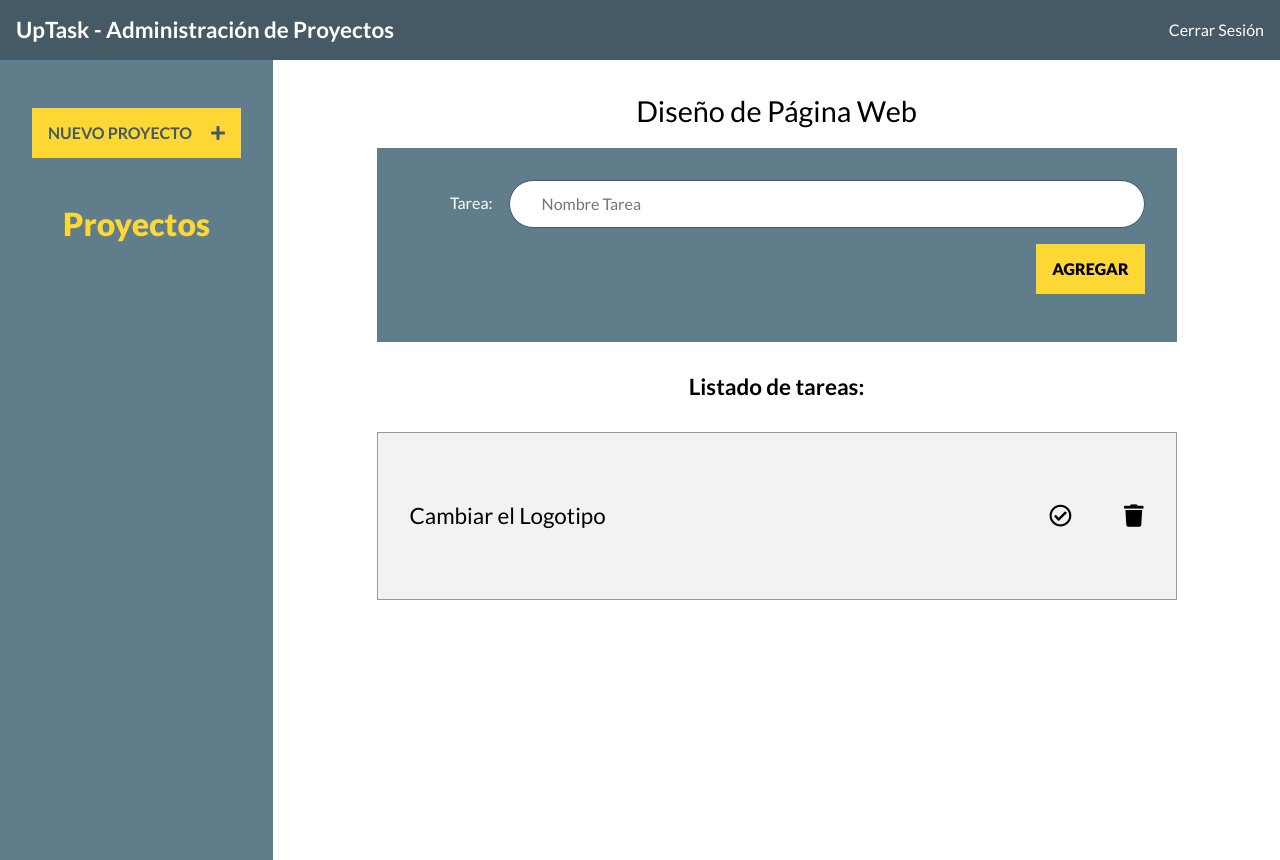
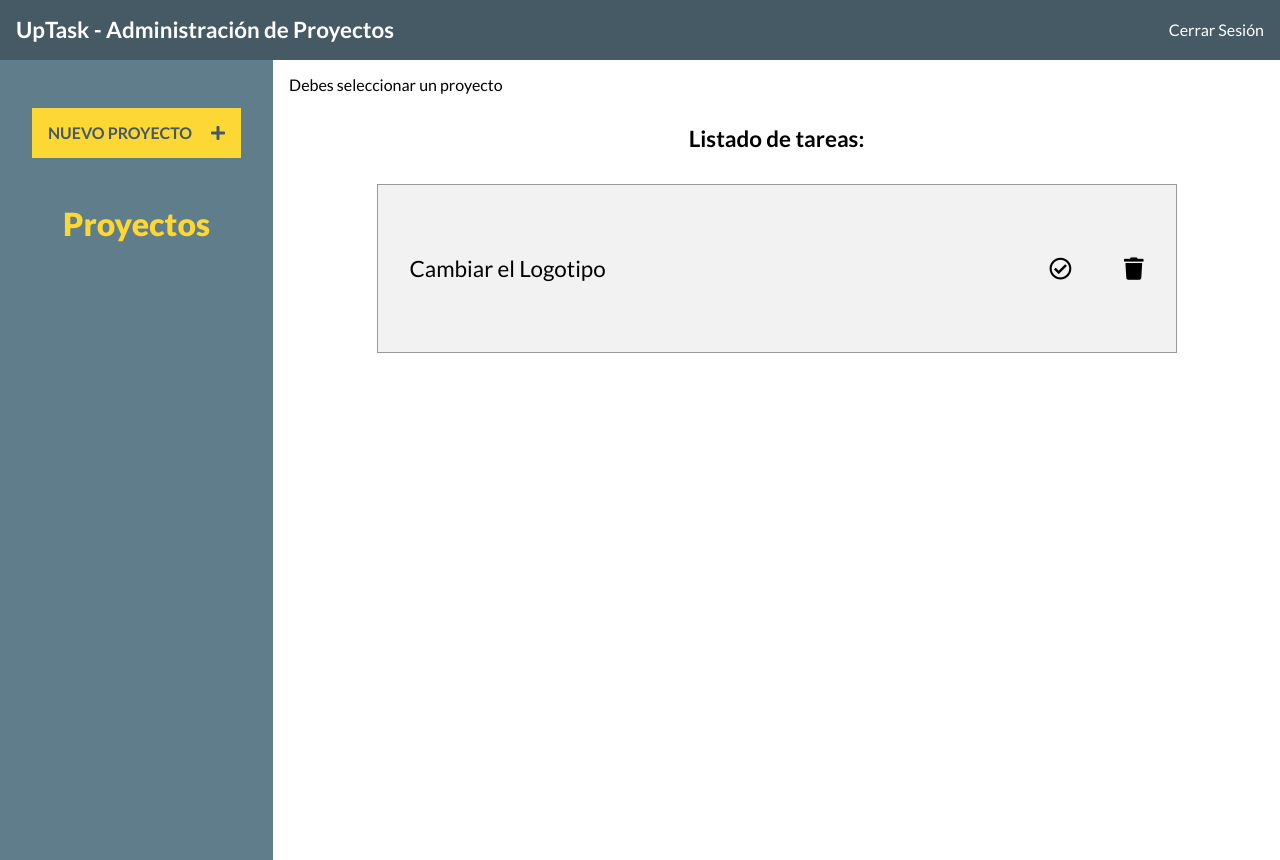
Before and after one commit to FabriJuncal/CRUD-Project-Manager, a PHP site: page / in a window 1280 px wide. Run offline with PHP 8.4, Linux system fonts and the light colour scheme; the visitor is signed in with stand-in values (Sample User, id 1); data that the repository does not hold is empty; some libraries are stand-ins or nearby versions.

Commit message:
Muestra Nombre del Proyecto Actual y el Formulario

```diff
--- a/inc/funciones/funciones.php
+++ b/inc/funciones/funciones.php
@@ -58,3 +58,17 @@ function obtenerProyectos(){
     return false;
   }
 }
+
+// Obtenemos el Nombre del Proyecto de la Base de Datos
+function obtenerNombreProyecto($id = NULL){
+  include 'conexion.php'; // Obtenemos la conexion
+
+  try {
+    // Obtenemos todos los Proyectos de la Base de Datos
+  return $conn->query("SELECT nombre FROM proyectos WHERE id = {$id}");
+
+  } catch (Exception $e) { // En caso de ERROR lo Imprimimos
+    echo 'Error!: ' . $e->getMessage();
+    return false;
+  }
+}
--- a/inc/modelos/modelo-proyecto.php
+++ b/inc/modelos/modelo-proyecto.php
@@ -4,8 +4,6 @@ $accion = $_POST['accion'];
 $proyecto = $_POST['proyecto'];
 
 if($accion === 'crear'){ //Codigo para CREAR los Proyectos
-
-
 
     //Importamos la conexion
     include '../funciones/conexion.php';
--- a/index.php
+++ b/index.php
@@ -6,16 +6,28 @@
 
 ?>
 
-
-
-
 <div class="contenedor">
 
     <?php include 'inc/templates/sidebar.php'; // Importamos la barra izquierda ?>
 
     <main class="contenido-principal">
-        <h1>
-            <span>Diseño de Página Web</span>
+<?php
+    // Obtenemos el ID de la URL
+    $id_proyecto = '';
+    if(isset($_GET['id_proyecto'])){
+        $id_proyecto = $_GET['id_proyecto'];
+
+?>
+        <h1> Proyecto Actual:
+<?php
+        $proyecto = obtenerNombreProyecto($id_proyecto);
+        foreach($proyecto as $nombre){
+?>
+            <span><?php echo $nombre['nombre']; ?></span>
+
+<?php    }
+?>
+
         </h1>
 
         <form action="#" class="agregar-tarea">
@@ -24,11 +36,16 @@
                 <input type="text" placeholder="Nombre Tarea" class="nombre-tarea">
             </div>
             <div class="campo enviar">
-                <input type="hidden" id="id_proyecto" value="id_proyecto">
+                <input type="hidden" id="<?php echo $id_proyecto; ?>" value="id_proyecto">
                 <input type="submit" class="boton nueva-tarea" value="Agregar">
             </div>
         </form>
 
+<?php
+    }else{ // En el caso que no se halla seleccionado ningun proyecto
+        echo "Debes seleccionar un proyecto";
+    }
+?>
 
 
         <h2>Listado de tareas:</h2>
```
